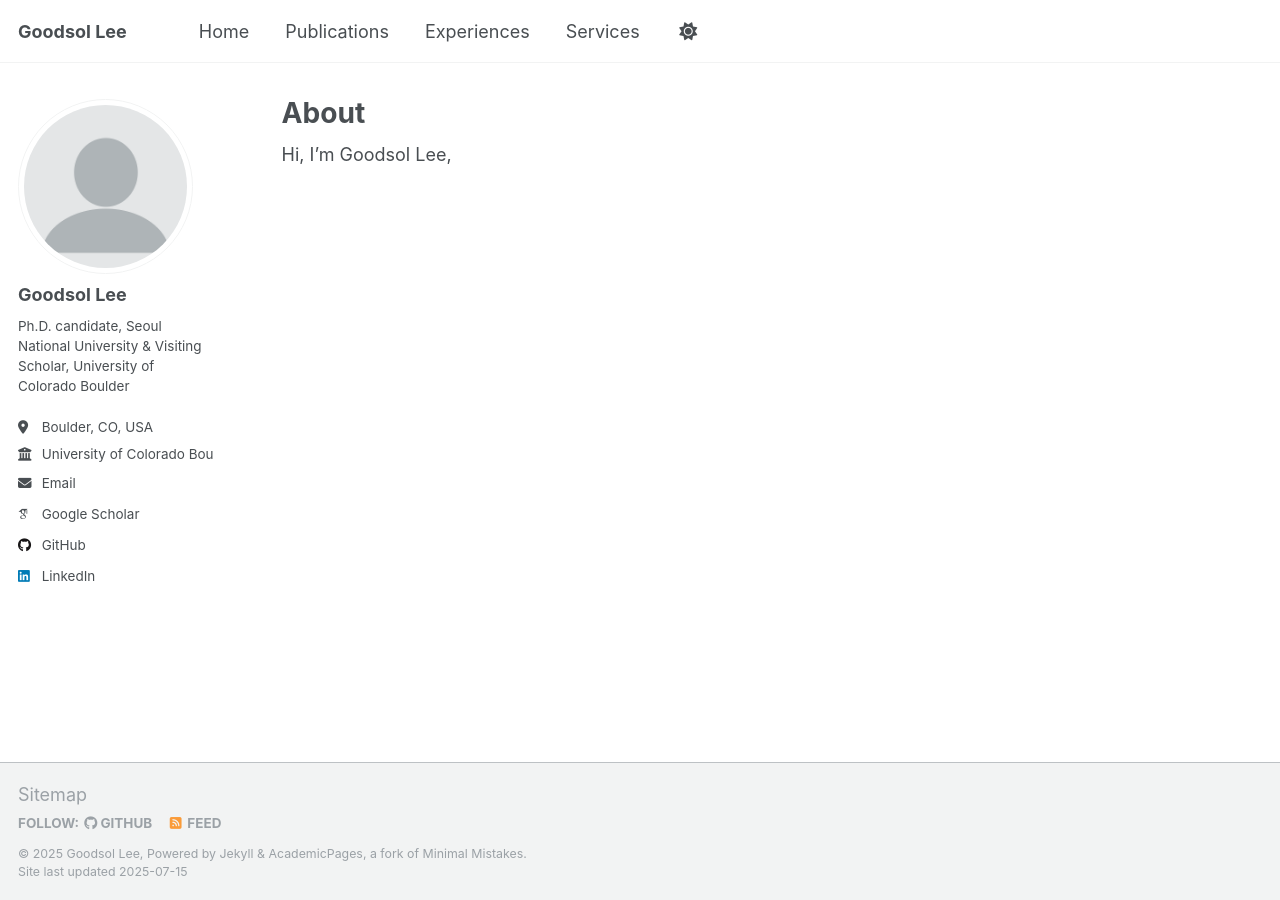
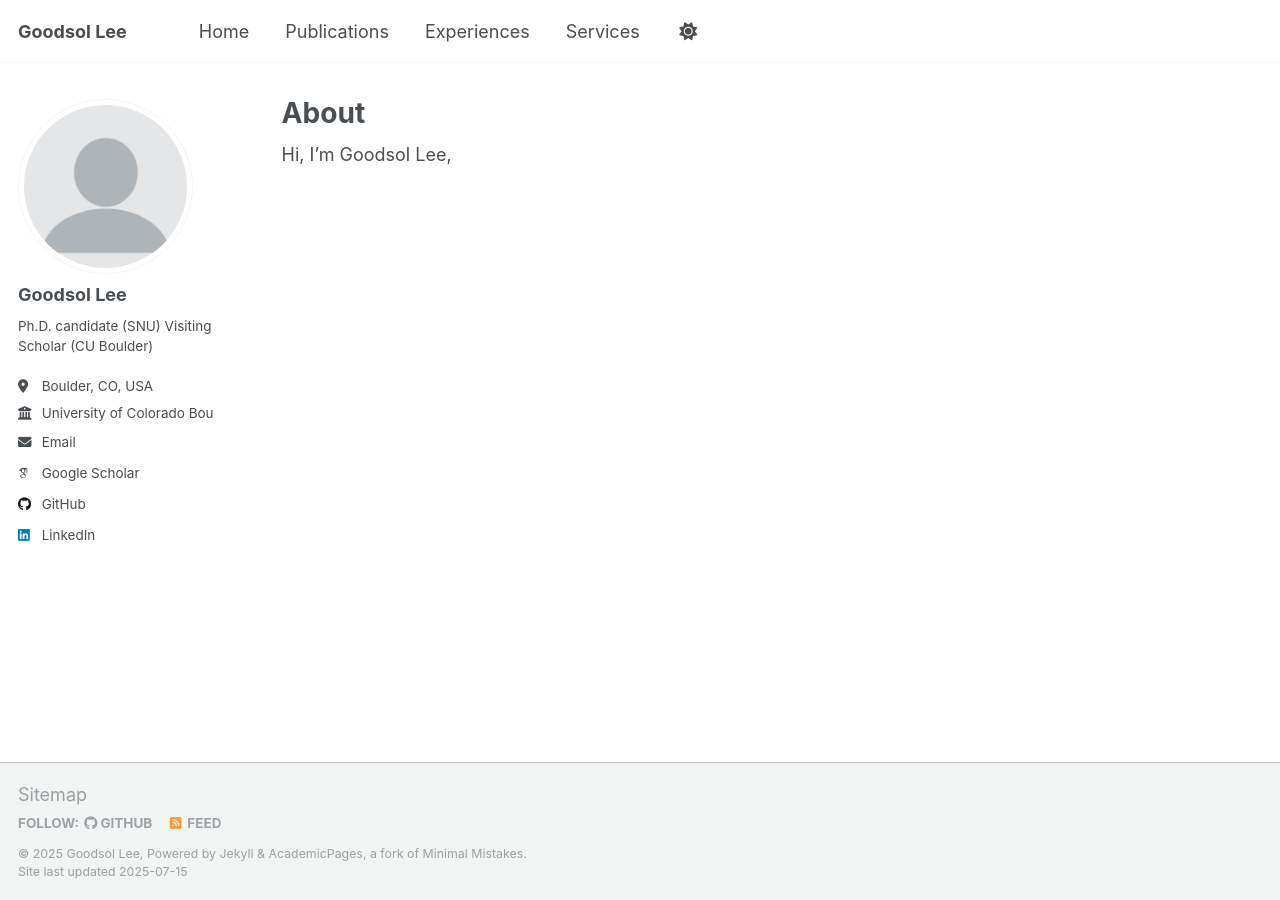
Before and after one commit to goodsollee/GoodsolLee.github.io, a Jekyll site: the page built from _pages/about.md, in a window 1280 px wide. Built offline with Jekyll 4.4.1, drawn with Linux system fonts in a browser that asks for light colours; some web fonts are replaced; a script that is not in the unit is left out.

Commit message:
Update bio

```diff
--- a/_config.yml
+++ b/_config.yml
@@ -25,7 +25,7 @@ repository               : "goodsollee/GoodsolLee.github.io"
 author:
   avatar    : "profile.png"
   name      : "Goodsol Lee"
-  bio       : "Ph.D. candidate, Seoul National University & Visiting Scholar, University of Colorado Boulder"
+  bio       : "Ph.D. candidate (SNU) \n Visiting Scholar (CU Boulder)"
   location  : "Boulder, CO, USA"
   employer  : "University of Colorado Boulder"
   email     : "goodsolusa@gmail.com"
```
